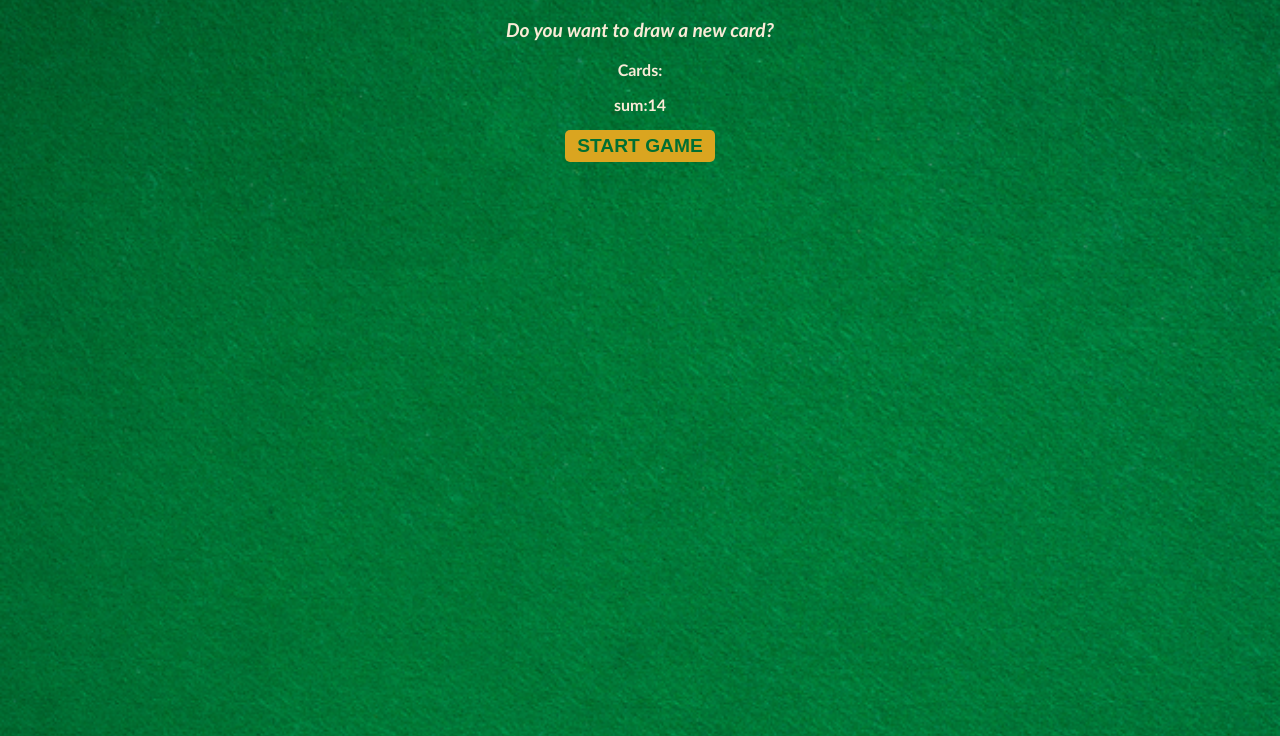
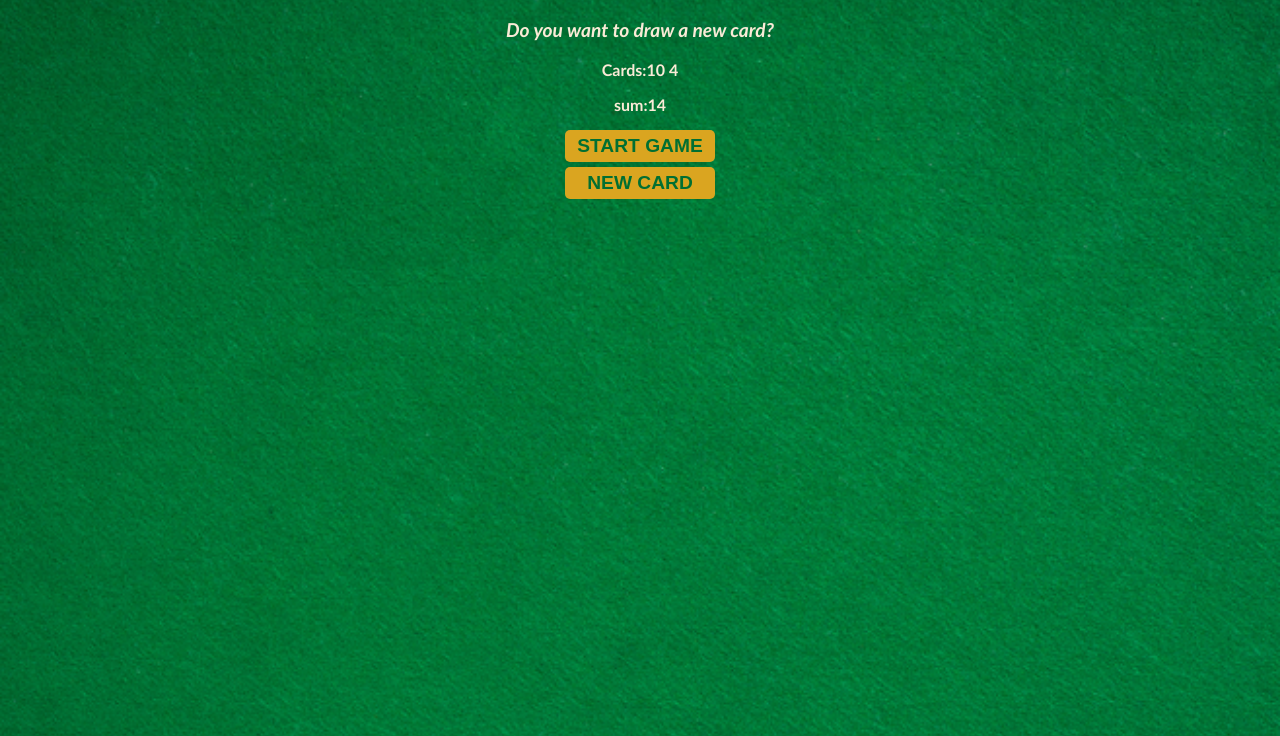
Before and after one commit to AnkitSinghD10S/javascript, a plain HTML site: page BlackJack/index.html in a window 1280 px wide. Both pictures are taken after a click on the button "START GAME". Shown: the part 64-800 px from the top of the page. Drawn offline with Linux system fonts and the light colour scheme.

Commit message:
BlackJack

```diff
--- a/BlackJack/index.css
+++ b/BlackJack/index.css
@@ -20,6 +20,8 @@ h1{
     font-style: italic;
 }
 #start-btn{
+    margin: auto;
+    display: block;
     color: #016f32;
     background :goldenrod;
     width: 150px;
@@ -29,4 +31,22 @@ h1{
     padding: 5px;
     border: none;
     border-radius: 5px;
+    margin-bottom: 5px;
+    margin-top: 5px;
 }
+
+#newcard-btn{
+    margin:  auto;
+    display: block;
+    color: #016f32;
+    background :goldenrod;
+    width: 150px;
+    text-shadow: #016f32;
+    font-weight: bold;
+    font-size: larger;
+    padding: 5px 10px;
+    border: none;
+    border-radius: 5px;
+    margin-bottom: 5px;
+    margin-top: 5px;
+}
--- a/BlackJack/index.html
+++ b/BlackJack/index.html
@@ -9,9 +9,10 @@
 <body>
     <h1>Blackjack</h1>
     <p id ="message-el">Want to play a round ?</p>
-    <p>Cards:</p>
+    <p id="cards-el">Cards:</p>
     <p id="sum-el">Sum:</p>
     <button id ="start-btn" onclick="startGame()">START GAME </button>
+    <button id ="newcard-btn" onclick="newCard()">NEW CARD</button>
     <script src="index.js"> </script>
 </body>
 </html>
--- a/BlackJack/index.js
+++ b/BlackJack/index.js
@@ -1,5 +1,6 @@
 let firstCard = 10
 let secondCard = 4
+let cards =[firstCard , secondCard]// arrays of card
 let sum = firstCard + secondCard
 let hasBlackJack = false
 let isAlive = true
@@ -8,7 +9,13 @@ let messageEl = document.getElementById("message-el")
 console.log(messageEl);
 // let sumEl=document.getElementById("sum-el")
 let sumEl =document.querySelector("#sum-el")
+let cardsEl = document.getElementById("cards-el")
+
 function startGame(){
+    renderGame()
+}
+function renderGame(){
+    cardsEl.textContent= "Cards:" + cards[0] + " " + cards[1]
     sumEl.textContent="sum:" + sum
 if (sum <= 20) {
 
@@ -26,3 +33,9 @@ if (sum <= 20) {
 }
 messageEl.textContent = message;
 }
+function newCard(){
+    console.log("Drawing a new card from the deck!")
+    let card = 5
+    sum+=card
+    renderGame();
+}
```
Also changed, not shown: practiceJs/arrays.js (added, +23 -0 lines).
